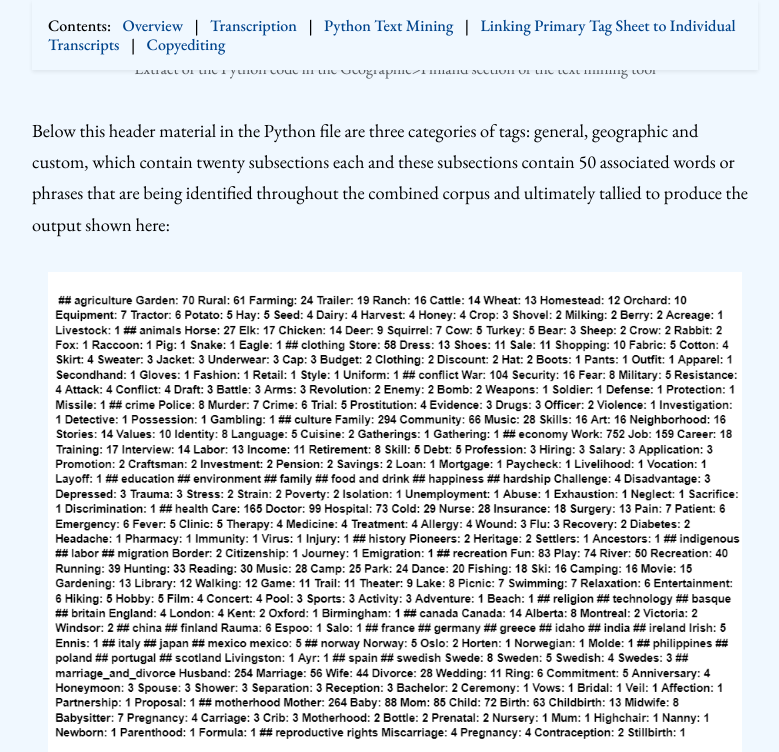
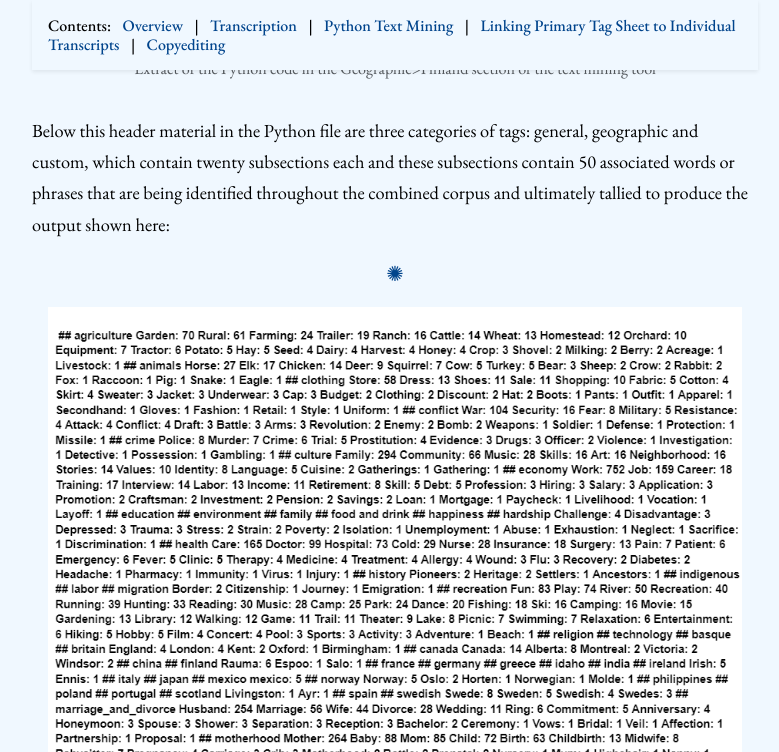
Before and after one commit to aweymo-ui/distant_seven, a Jekyll site: the page built from content/3_process.md, in a window 1280 px wide and 900 px high, scrolled down 2521 px, cut to the strip 0-752 px from the top of the window. Shown: the whole strip, without its empty margins (245-1024 px from the left). Built offline with Jekyll 4.4.1, drawn with Linux system fonts in a browser that asks for light colours; some web fonts are replaced.

Commit message:
symbol adjustment

```diff
--- a/content/3_process.md
+++ b/content/3_process.md
@@ -50,6 +50,10 @@ After initial tests using the web based text mining tool Voyant, I wanted to cre
 
 Below this header material in the Python file are three categories of tags: general, geographic and custom, which contain twenty subsections each and these subsections contain 50 associated words or phrases that are being identified throughout the combined corpus and ultimately tallied to produce the output shown here:
 
+<div class="symbol-container">
+    <p class="symbol">&#10042;</p>
+</div>
+
 {% include gallery-figure.html img="dl_03.png" alt=" List of tags with their associated words tallied in descending order." caption="Example of Text Mining Tool Output for the Rural Women's History Project" width="100%" %}
 
 See [Appendix 1](https://aweymo-ui.github.io/distant_seven/content/5_references_apendices.html#appendix-1-excerpt-of-python-text-mining-tool) for an excerpt of the this script or visit [the Git](https://github.com/Scholarly-Projects/transcript_mining_base){:target="_blank" rel="noopener"} to view in full.
```
Also changed, not shown: 10 other files.
